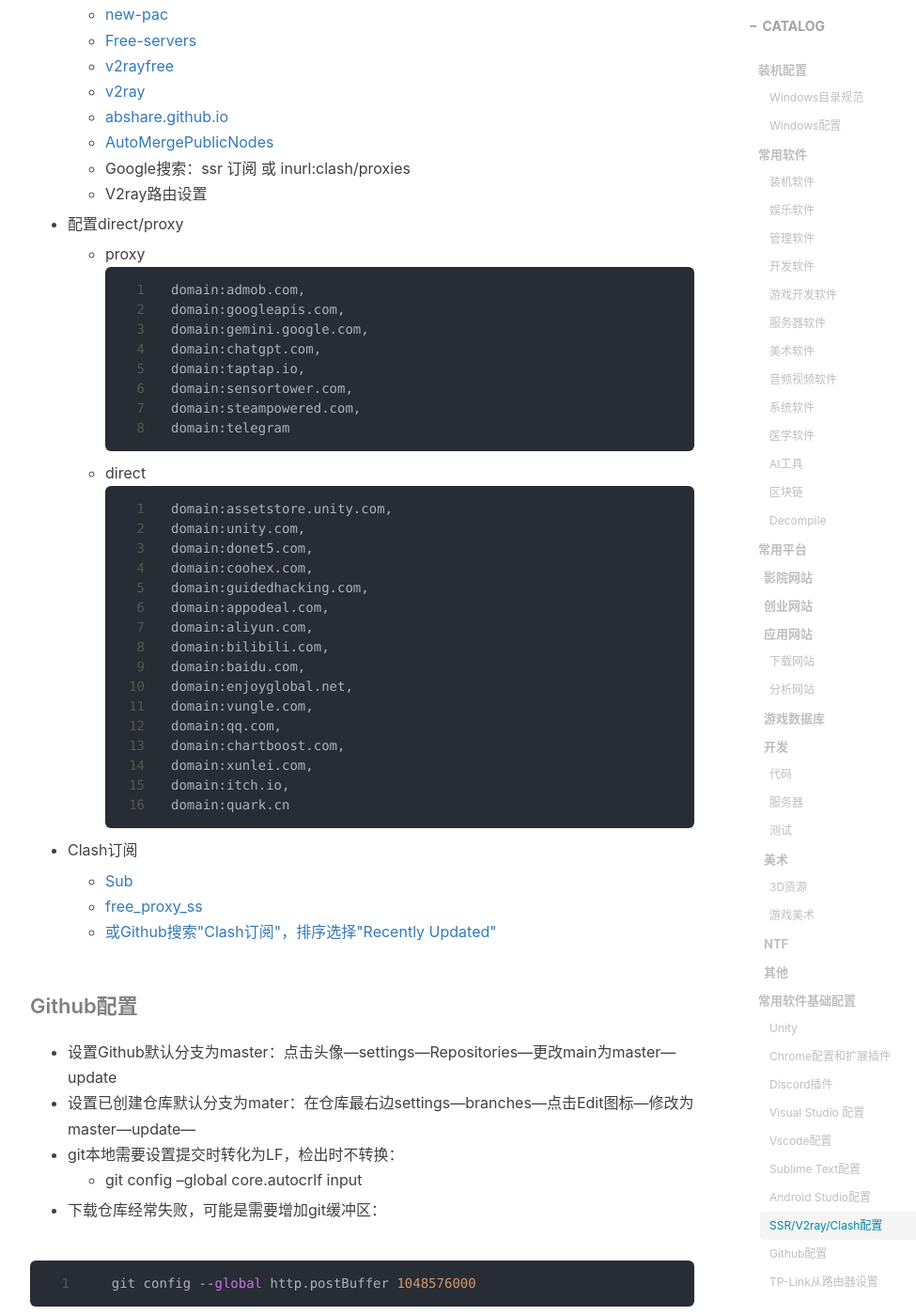
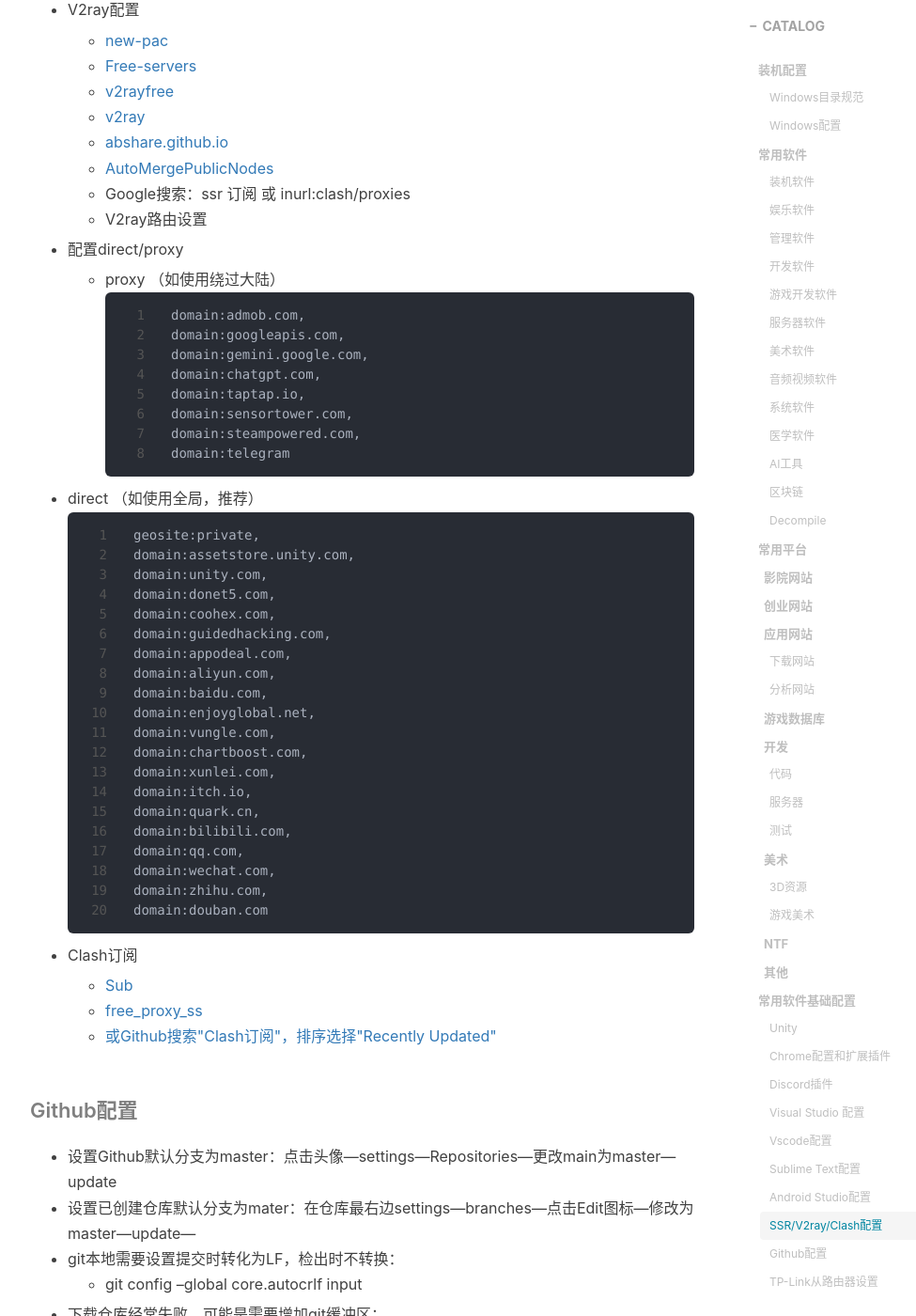
Before and after one commit to gumcstronger/gumcstronger.github.io, a Jekyll site: the page built from _posts/2022/2022-08-24-windows.md, in a window 1280 px wide and 1400 px high, scrolled down 15868 px. Shown: the whole window at 94% size, without its empty margins (233-1208 px from the left). Built offline with Jekyll 4.4.1, drawn with Linux system fonts in a browser that asks for light colours; nearby versions of some CDN libraries; comment, search, counter and statistics services are not loaded.

Commit message:
Update 2022-08-24-windows.md

````diff
--- a/_posts/2022/2022-08-24-windows.md
+++ b/_posts/2022/2022-08-24-windows.md
@@ -553,36 +554,40 @@
   - V2ray路由设置
 - 配置direct/proxy
 
-  - proxy
-    ```
-    domain:admob.com,
-    domain:googleapis.com,
-    domain:gemini.google.com,
-    domain:chatgpt.com,
-    domain:taptap.io,
-    domain:sensortower.com,
-    domain:steampowered.com,
-    domain:telegram
-    ```
-  - direct
-    ```
-    domain:assetstore.unity.com,
-    domain:unity.com,
-    domain:donet5.com,
-    domain:coohex.com,
-    domain:guidedhacking.com,
-    domain:appodeal.com,
-    domain:aliyun.com,
-    domain:bilibili.com,
-    domain:baidu.com,
-    domain:enjoyglobal.net,
-    domain:vungle.com,
-    domain:qq.com,
-    domain:chartboost.com,
-    domain:xunlei.com,
-    domain:itch.io,
-    domain:quark.cn
-    ```
+  - proxy （如使用绕过大陆）
+```bash
+domain:admob.com,
+domain:googleapis.com,
+domain:gemini.google.com,
+domain:chatgpt.com,
+domain:taptap.io,
+domain:sensortower.com,
+domain:steampowered.com,
+domain:telegram
+```
+- direct （如使用全局，推荐）
+```bash
+geosite:private,
+domain:assetstore.unity.com,
+domain:unity.com,
+domain:donet5.com,
+domain:coohex.com,
+domain:guidedhacking.com,
+domain:appodeal.com,
+domain:aliyun.com,
+domain:baidu.com,
+domain:enjoyglobal.net,
+domain:vungle.com,
+domain:chartboost.com,
+domain:xunlei.com,
+domain:itch.io,
+domain:quark.cn,
+domain:bilibili.com,
+domain:qq.com,
+domain:wechat.com,
+domain:zhihu.com,
+domain:douban.com
+```
 - Clash订阅
 
   - [Sub](https://github.com/anaer/Sub)
````
Also changed, not shown: other parts of _posts/2022/2022-08-24-windows.md (+1 -0 lines).
